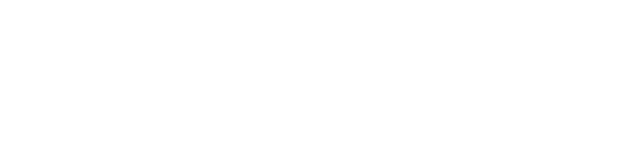
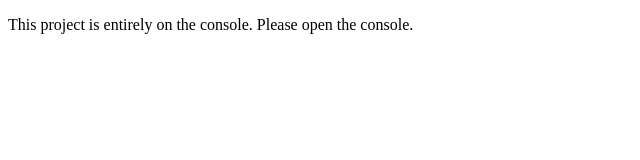
Before and after one commit to L01272/rock-paper-scissors, a plain HTML site: page index.html in a window 1280 px wide. Shown: the whole page, without its empty margins (0-640 px from the left). Drawn offline with Linux system fonts and the light colour scheme.

Commit message:
Add instructions to index

```diff
--- a/index.html
+++ b/index.html
@@ -6,6 +6,7 @@
     <title>Rock, Paper, Scissors</title>
 </head>
 <body>
+    <p>This project is entirely on the console. Please open the console.</p>
     <script src="script.js"></script>
 </body>
 </html>
```
